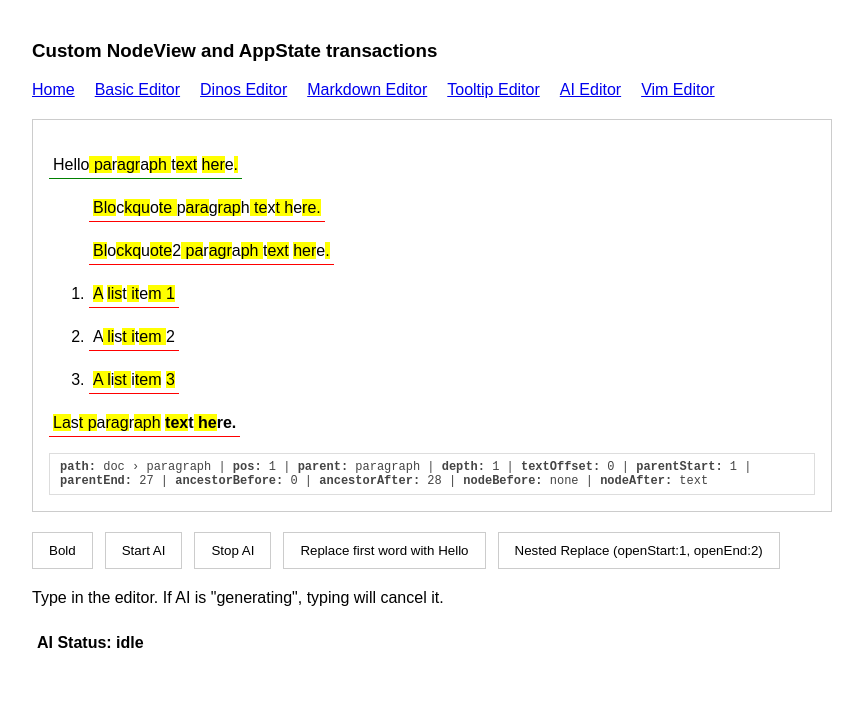
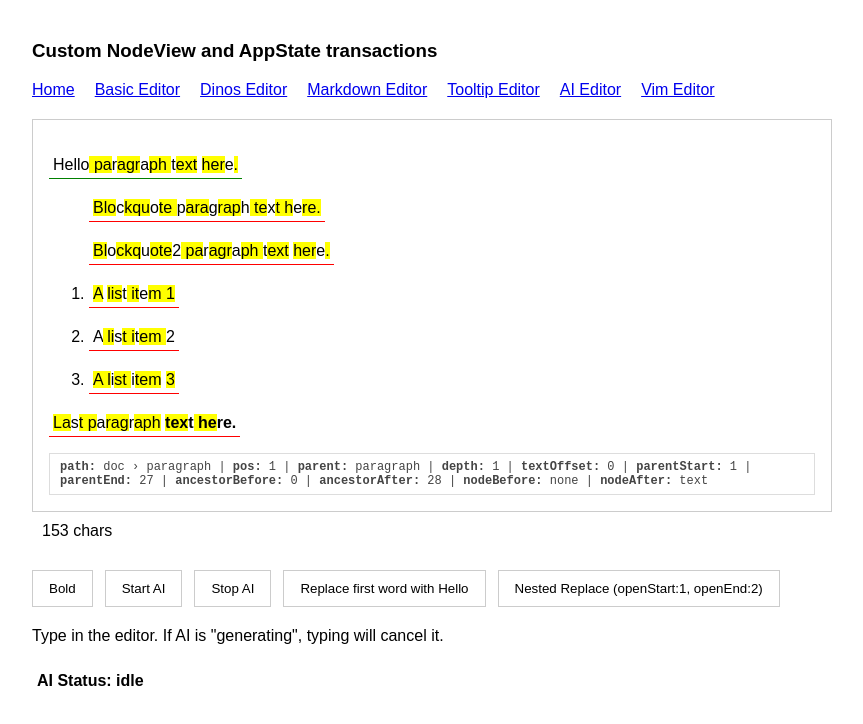
Before and after one commit to LoganXav/prosemirror, a website built with Vite: page basic-examples/index.html in a window 1280 px wide. Both pictures are taken after a click on the button "Replace first word with Hello". Shown: the whole page, without its empty margins (208-1071 px from the left). Built offline with nearby package versions, Linux system fonts and the light colour scheme.

Commit message:
add a naive character count plugin

```diff
--- a/basic-examples/basic-editor.js
+++ b/basic-examples/basic-editor.js
@@ -392,7 +392,7 @@ function insertCallout(kind = "info") {
 
 function updateWordCount(tr) {
   let wordCount = 0;
-  const doc = view.state.doc;
+  const doc = tr.doc;
   doc.descendants((node, pos, parent) => {
     if (node.isText) {
       wordCount += node.text.split(" ").filter((word) => word != "").length;
--- a/basic-examples/index.html
+++ b/basic-examples/index.html
@@ -66,6 +66,10 @@
         outline: none; /* Removes the default focus outline */
         box-shadow: none; /* Removes any potential box-shadow on focus */
       }
+
+      .char-count {
+        padding: 10px;
+      }
     </style>
   </head>
 
--- a/basic-examples/index.js
+++ b/basic-examples/index.js
@@ -91,6 +91,45 @@ let cursorContextPlugin = new Plugin({
   },
 });
 
+const characterCountPlugin = new Plugin({
+  state: {
+    init(_, state) {
+      return updateCharacterCount(state.doc);
+    },
+
+    apply(tr, value) {
+      return tr.docChanged ? updateCharacterCount(tr.doc) : value;
+    },
+  },
+
+  view(editorView) {
+    const countElement = document.createElement("div");
+    countElement.className = "char-count";
+    document.querySelector("#content-wrapper").appendChild(countElement);
+    function update(view) {
+      const count = characterCountPlugin.getState(view.state);
+      countElement.textContent = `${count} chars`;
+    }
+    update(editorView);
+
+    return {
+      update,
+      destroy() {
+        countElement.remove();
+      },
+    };
+  },
+});
+
+function updateCharacterCount(doc) {
+  let count = 0;
+  doc.descendants((node) => {
+    count += node.isText ? node.text.length : 0;
+  });
+
+  return count;
+}
+
 //   nodes: addListNodes(schema.spec.nodes, "paragraph block*", "block"),
 // const extendedBasicSchema = new Schema({
 //   marks: schema.spec.marks,
@@ -108,7 +147,7 @@ let appState = {
     doc: DOMParser.fromSchema(extendedBasicSchema).parse(
       document.querySelector("#content"),
     ),
-    plugins: [specklePlugin, cursorContextPlugin],
+    plugins: [specklePlugin, cursorContextPlugin, characterCountPlugin],
   }),
 
   // non-editor app state
@@ -379,3 +418,7 @@ appState.editor.doc.resolve(97).nodeAfter.forEach((child, offset, index) => {
 });
 
 // console.log(appState.editor.doc.resolve(28).nodeAfter);
+//
+//
+
+// SOME MORE PLUGINS
```
